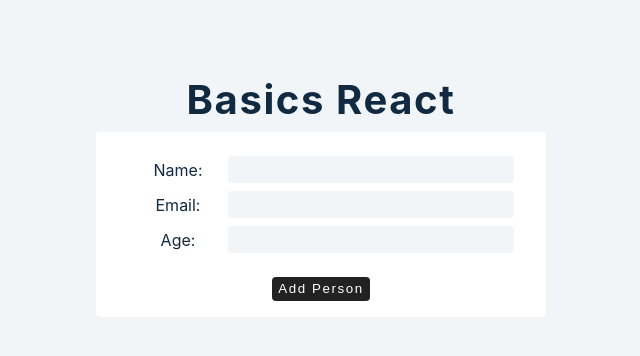
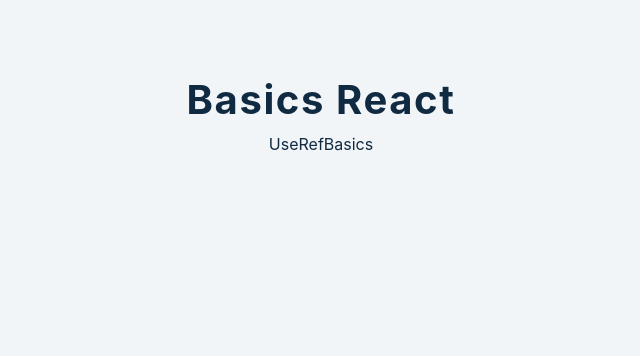
Before and after one commit to viktishchenko/rehearsal, a React (Create React App) app in the folder basics/: page / in a window 1280 px wide. Shown: the top 356 px of the page, without its empty margins (319-959 px from the left). Built offline with nearby package versions, Linux system fonts and the light colour scheme.

Commit message:
feat: useRef starter

```diff
--- a/basics/src/App.js
+++ b/basics/src/App.js
@@ -1,4 +1,4 @@
-import Second from "./tutorial/4-forms/2-multiple-inputs";
+import Second from "./tutorial/5-useRef/1-useRef-basics";
 
 function App() {
   return (
--- a/basics/src/tutorial/2-useEffect/1-useEffect-basics.js
+++ b/basics/src/tutorial/2-useEffect/1-useEffect-basics.js
@@ -1,4 +1,10 @@
 import React, { useEffect, useState } from "react";
+
+/*
+   by default runs after every re-render
+   cleanup function
+   second parameter
+*/
 
 const UseEffectBasics = () => {
   const [value, setValue] = useState(0);
--- a/basics/src/tutorial/2-useEffect/2-useEffect-cleanup.js
+++ b/basics/src/tutorial/2-useEffect/2-useEffect-cleanup.js
@@ -1,4 +1,9 @@
 import React, { useEffect, useState } from "react";
+
+/*
+   cleanup function
+   second argument
+*/
 
 const UseEffectCleanup = () => {
   const [size, setSize] = useState(window.innerWidth);
--- a/basics/src/tutorial/3-conditional-rendering/1-multiple-return.js
+++ b/basics/src/tutorial/3-conditional-rendering/1-multiple-return.js
@@ -1,4 +1,9 @@
 import React, { useEffect, useState } from "react";
+
+/*
+   short-circuit evaluation
+   ternary operator
+*/
 
 const url = "https://api.github.com/users/QuincyLarson";
 
--- a/basics/src/tutorial/4-forms/2-multiple-inputs.js
+++ b/basics/src/tutorial/4-forms/2-multiple-inputs.js
@@ -63,7 +63,7 @@ const MultipleInputs = () => {
           <div className="form-control">
             <label htmlFor="age">Age: </label>
             <input
-              type="age"
+              type="number"
               name="age"
               id="age"
               value={person.age}
--- /dev/null
+++ b/basics/src/tutorial/5-useRef/1-useRef-basics.js
@@ -0,0 +1,13 @@
+import React from "react";
+
+/*
+    preserves value
+    DOES NOT trigger re-render
+    target DOM nodes/elements
+*/
+
+const UseRefBasics = () => {
+  return <div>UseRefBasics</div>;
+};
+
+export default UseRefBasics;
```
